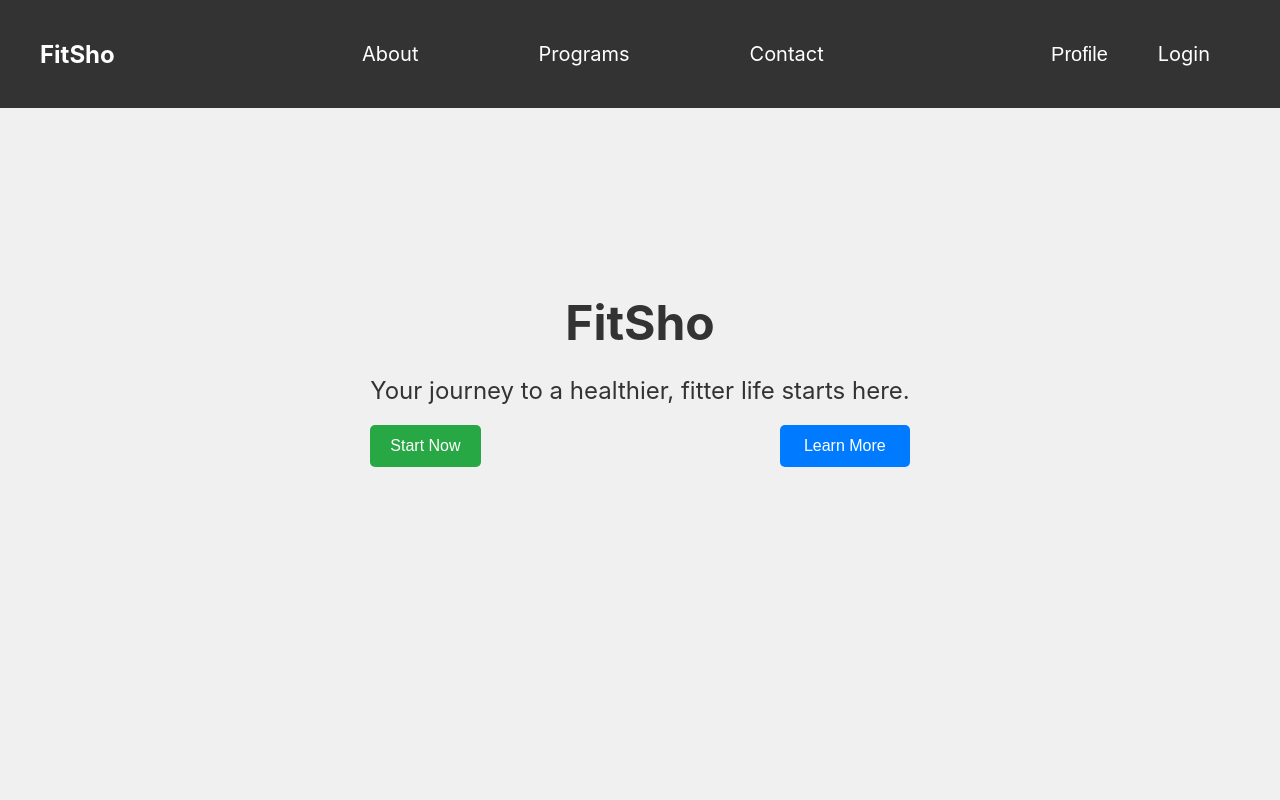
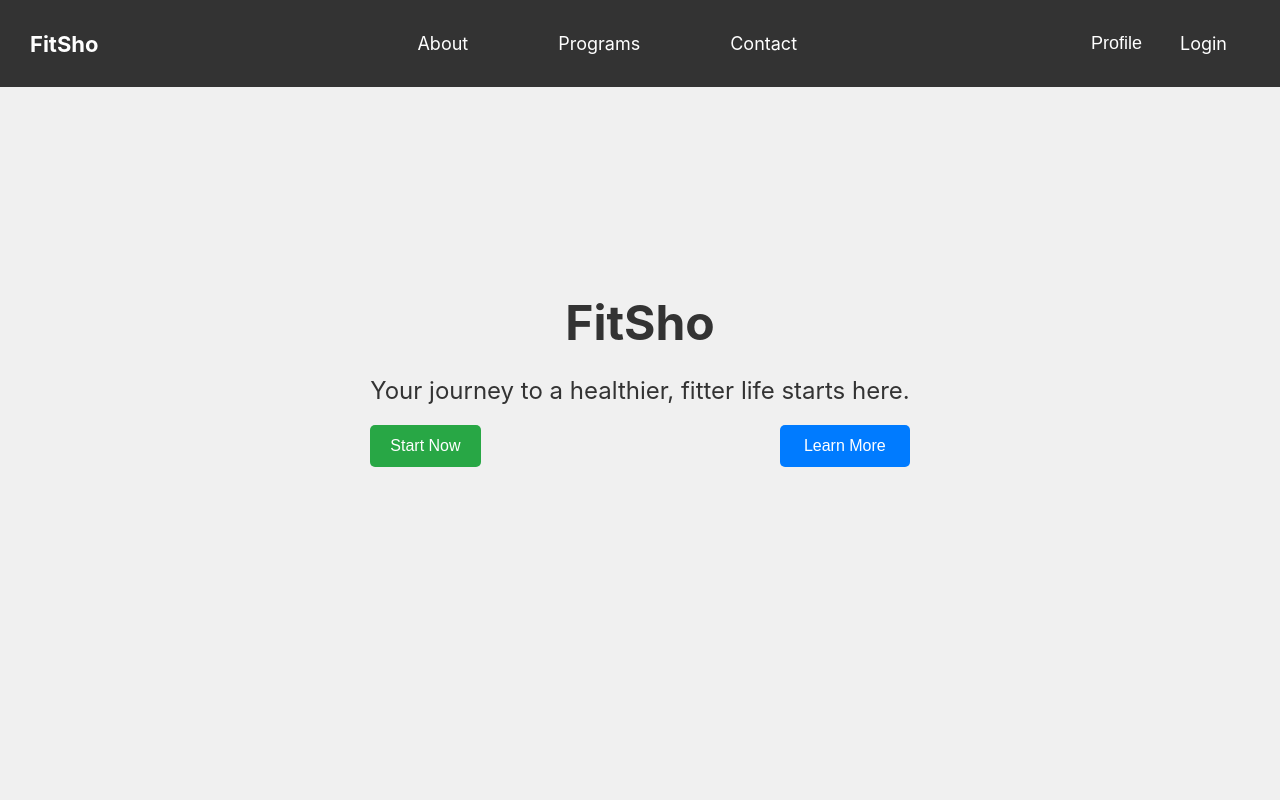
Before and after one commit to A-Shalchian/trainer-app, a React (Create React App) app in the folder trainer-app-frontend/: page / in a window 1280 px wide. Shown: the top 800 px of the page. Built offline with nearby package versions, Linux system fonts and the light colour scheme.

Commit message:
made it a bit smaller

```diff
--- a/trainer-app-frontend/src/Components/Navbar/Navbar.css
+++ b/trainer-app-frontend/src/Components/Navbar/Navbar.css
@@ -3,7 +3,7 @@
   display: flex;
   justify-content: space-between; /* Space between logo, links, and login */
   align-items: center;
-  padding: 15px 10px; /* Smaller padding for mobile */
+  padding: 10px 8px; /* Smaller padding for mobile */
   background-color: #333;
   color: white;
   flex-wrap: wrap; /* Allow wrapping for small screens */
@@ -16,7 +16,7 @@
 }
 
 .navbar-logo {
-  font-size: 20px; /* Smaller font size for mobile */
+  font-size: 18px; /* Smaller font size for mobile */
   font-weight: bold;
 }
 
@@ -30,9 +30,9 @@
   display: flex;
   justify-content: center; /* Center the links */
   flex-grow: 1; /* Allow links section to grow and take up space */
-  gap: 20px; /* Smaller gap on mobile */
-  margin-top: 10px; /* Add spacing for wrapped links */
-  margin-bottom: 10px;
+  gap: 15px; /* Smaller gap on mobile */
+  margin-top: 8px; /* Add spacing for wrapped links */
+  margin-bottom: 8px;
 }
 
 .navbar-links a,
@@ -40,13 +40,13 @@
 .navbar-profile {
   color: white;
   text-decoration: none;
-  font-size: 16px; /* Smaller font size for mobile */
+  font-size: 14px; /* Smaller font size for mobile */
   display: inline-block; /* Ensures the transform property works */
   transition: transform 0.2s ease-in-out;
   background: none; /* Remove default button/link background */
   border: none; /* Remove default button border */
   cursor: pointer; /* Ensure pointer cursor for buttons */
-  padding: 8px 12px; /* Add padding for better clickable area */
+  padding: 6px 10px; /* Add padding for better clickable area */
 }
 
 .navbar-links a:hover,
@@ -64,58 +64,58 @@
 }
 
 .navbar-login {
-  margin-right: 5px; /* Margin adjustment for mobile */
+  margin-right: 4px; /* Margin adjustment for mobile */
 }
 
 .navbar-profile {
-  margin-right: 10px; /* Add margin to separate from login */
+  margin-right: 8px; /* Add margin to separate from login */
 }
 
 /* Tablet Styles (Medium Screens) */
 @media (min-width: 768px) {
   .navbar {
-    padding: 20px; /* Increase padding for tablets */
+    padding: 15px; /* Increase padding for tablets */
   }
 
   .navbar-logo {
-    font-size: 22px; /* Slightly larger font size for tablets */
+    font-size: 20px; /* Slightly larger font size for tablets */
   }
 
   .navbar-links {
-    gap: 40px; /* Increase gap for tablets */
+    gap: 30px; /* Increase gap for tablets */
   }
 
   .navbar-links a,
   .navbar-login,
   .navbar-profile {
-    font-size: 18px; /* Increase font size for better readability */
-    padding: 10px 15px; /* Increase padding for better readability */
+    font-size: 16px; /* Increase font size for better readability */
+    padding: 8px 12px; /* Increase padding for better readability */
   }
 }
 
 /* Desktop Styles (Large Screens) */
 @media (min-width: 1024px) {
   .navbar {
-    padding: 20px 40px; /* More padding for desktops */
+    padding: 15px 30px; /* More padding for desktops */
   }
 
   .navbar-logo {
-    font-size: 24px; /* Larger font size for desktops */
+    font-size: 22px; /* Larger font size for desktops */
   }
 
   .navbar-links {
-    gap: 80px; /* Larger gap for desktop */
+    gap: 60px; /* Larger gap for desktop */
   }
 
   .navbar-links a,
   .navbar-login,
   .navbar-profile {
-    font-size: 20px; /* Larger font size for desktops */
-    padding: 12px 20px; /* Larger padding for better readability */
+    font-size: 18px; /* Larger font size for desktops */
+    padding: 10px 15px; /* Larger padding for better readability */
   }
 
   .navbar-login {
-    margin-right: 10px; /* Increase margin for desktop */
+    margin-right: 8px; /* Increase margin for desktop */
   }
 }
 
```
